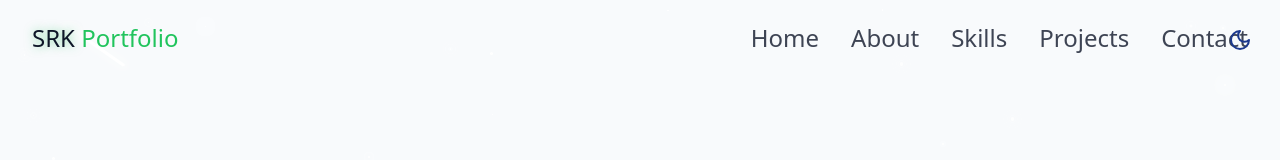
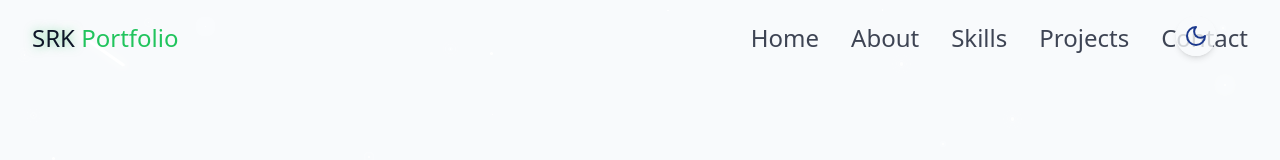
Before and after one commit to SahanRansika/NEW_PORTFOLIO, a React (Vite) app: page / in a window 1280 px wide. Shown: the top 160 px of the page. Built offline with nearby package versions, Linux system fonts and the light colour scheme.

Commit message:
My Prtfolio is Response to All Devices Completed Successfully🎉

```diff
--- a/src/components/ThemeToggle.jsx
+++ b/src/components/ThemeToggle.jsx
@@ -32,9 +32,10 @@ export const ThemeToggle = () => {
     <button
       onClick={toggleTheme}
       className={cn(
-        "fixed max-sm:hidden top-5 right-5 z-50 p-2 rounded-full transition-colors duration-300",
-        "focus:outlin-hidden"
+        "fixed top-4 right-16 z-50 p-2 rounded-full bg-background/80 dark:bg-card/80 shadow-md transition-colors duration-300",
+        "focus:outline-none"
       )}
+      aria-label="Toggle Dark/Light Mode"
     >
       {isDarkMode ? (
         <Sun className="h-6 w-6 text-yellow-300" />
--- a/src/index.css
+++ b/src/index.css
@@ -1,9 +1,4 @@
 @import "tailwindcss";
-@import url('https://fonts.googleapis.com/css2?family=Nunito:wght@400;600;700&display=swap');
-
-.font-nunito {
-   font-family: "Kode Mono", monospace;
-}
 
 @theme {
   --color-border: hsl(var(--border));
@@ -121,6 +116,10 @@
   font-family: 'Nunito', sans-serif;
 }
 
+.font-nunito {
+   font-family: "Kode Mono", monospace;
+}
+
 nav a {
   font-size: 1.5rem;
   font-weight: 500;
```
Also changed, not shown: banner.png (deleted).
